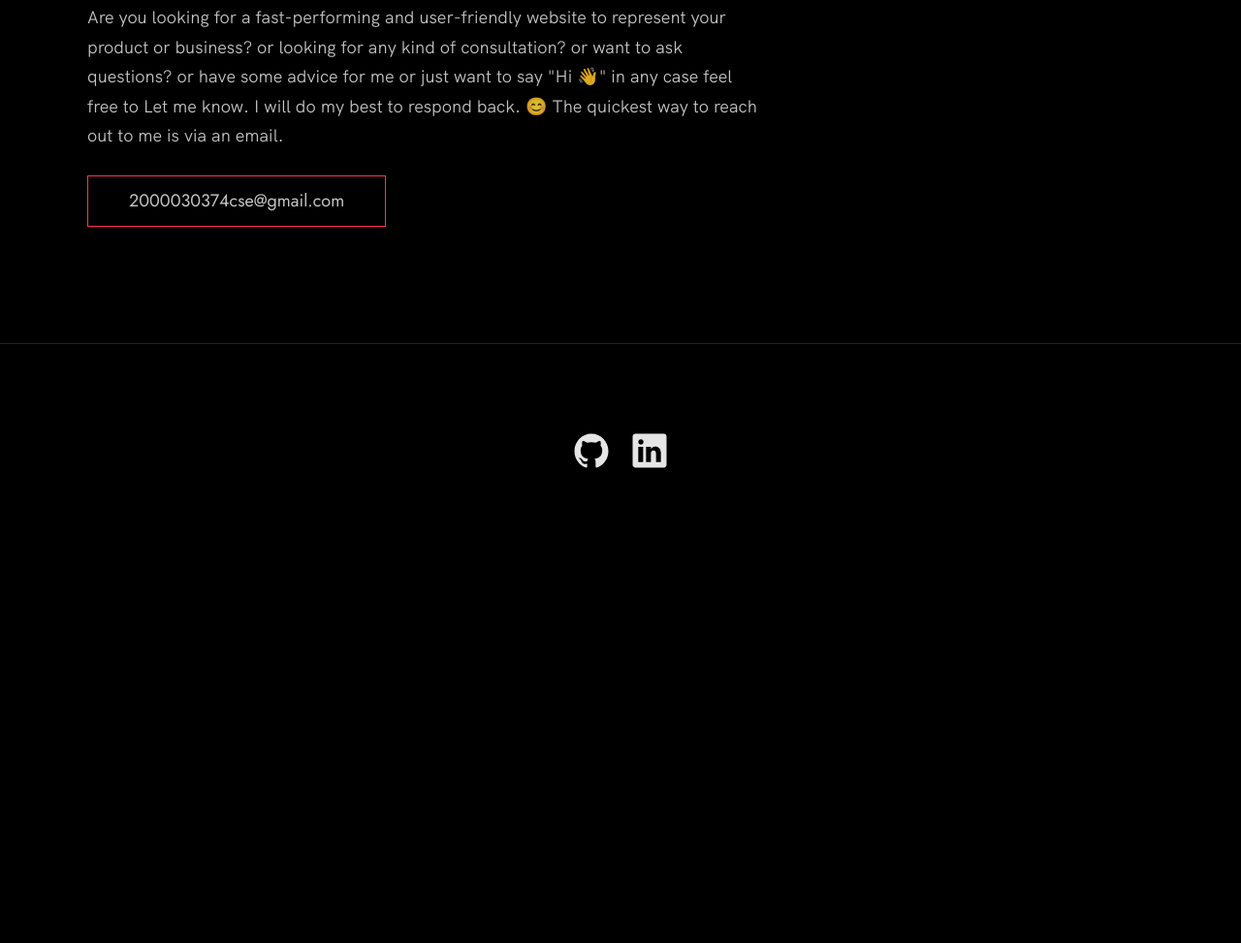
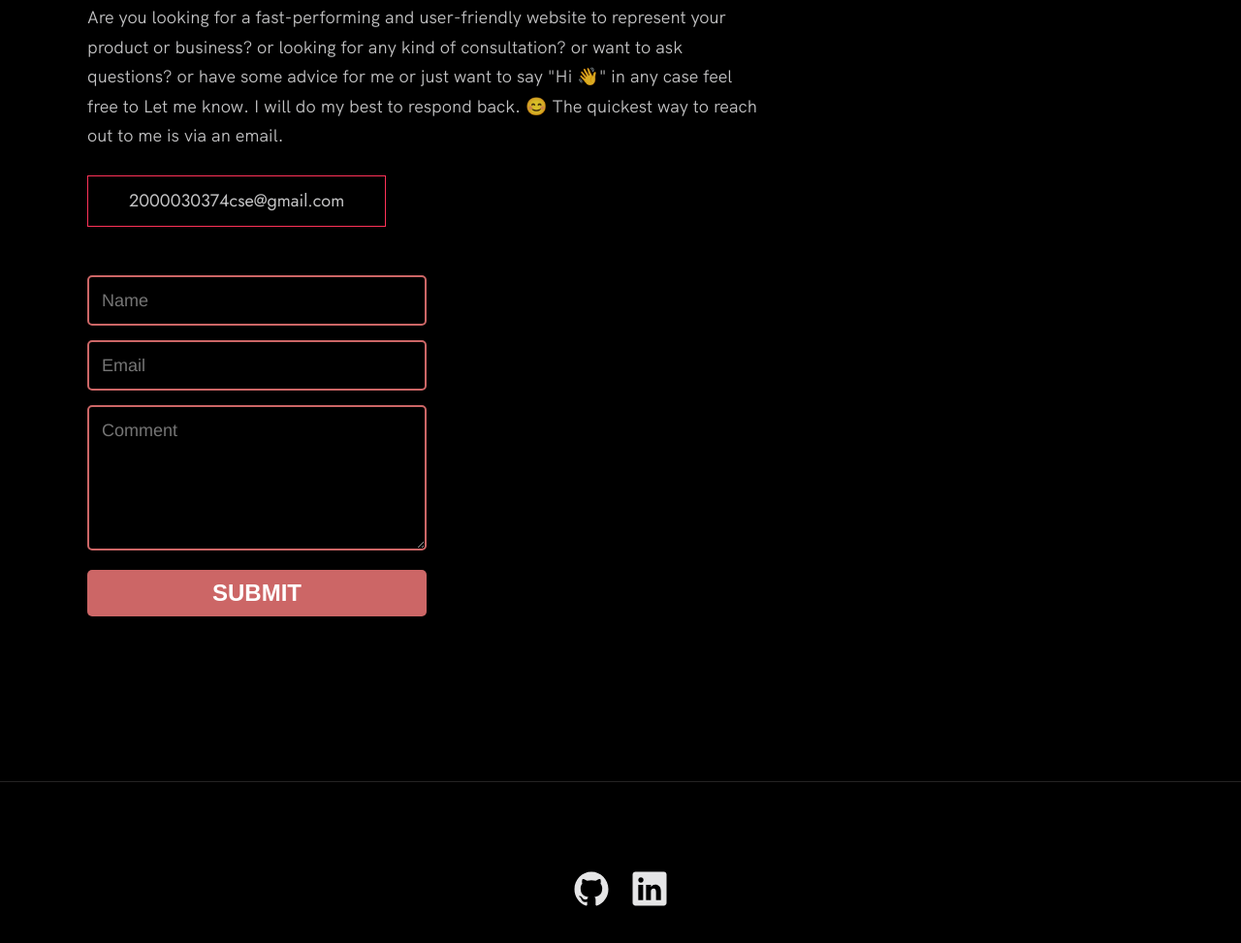
Before and after one commit to gynodevir/portfolio, a plain HTML site: page index.html in a window 1280 px wide. Shown: the part 4385-5358 px from the top of the page at 97% size. Before the commit the page ends 4939 px from the top, so only its background shows below. Drawn offline with Linux system fonts and the light colour scheme.

Commit message:
Update index.html

```diff
--- a/index.html
+++ b/index.html
@@ -1,4 +1,18 @@
+<!--
+  Hello 😊.
 
+  This template is designed and developed by Nisar Hassan Naqvi
+  for anyone to use for free or customize the way they like.
+
+  Github Repo: https://github.com/nisarhassan12/portfolio-template/
+  My Website: https://nisar.dev
+
+  For business & inquires, contact me => syednisarhassan12@gmail.com
+-->
+
+<!--
+  Follow the instructions written in comments to create your stunning portfolio
+-->
 
 <!DOCTYPE html>
 <html lang="en">
@@ -42,7 +56,7 @@
     <div class="header__text-box row">
       <div class="header__text">
         <h1 class="heading-primary">
-          <!--  your name -->
+          <!-- Replace the following name with your name -->
           <span>Jaggumahanthi Prasanth</span>
         </h1>
         <!-- Put a small paragraph about yourself -->
@@ -142,7 +156,7 @@
       </div>
     </section>
 
-    <!-- ***** Certified ***** -->
+    <!-- ***** Clients ***** -->
 
     <section class="client" id="clients">
       <div class="row">
@@ -164,7 +178,7 @@
         <h2>About Me</h2>
         <div class="about__content">
           <div class="about__text">
-            <!-- about yourself -->
+            <!-- Replace the below paragraph with info about yourself -->
             <p>
               Strong in design and integration with intuitive problem-solving skills. Proficient in JAVA, C++, PYTHON, JAVASCRIPT, and SQL. Passionate about implementing and launching new projects. Ability to translate business requirements into technical solutions. Looking to start the career as an entry-level
               software engineer with a reputed firm driven by technology.
@@ -196,8 +210,14 @@
           will do my best to respond back. 😊 The quickest way to reach out to
           me is via an email.
         </p>
-        <!-- email  -->
+        <!-- Replace the email with yours -->
         <a href="mailto:2000030374cse@gmail.com" class="btn">2000030374cse@gmail.com</a>
+        <form action="https://formspree.io/f/xvoegvkb"method="POST" class="actionform">
+          <input name="name" type="text" class="feedback-input" placeholder="Name" />
+          <input name="email" type="text" class="feedback-input" placeholder="Email" />
+          <textarea name="text" class="feedback-input" placeholder="Comment"></textarea>
+          <input type="submit" value="SUBMIT"/>
+</form>
       </div>
     </div>
   </section>
```
